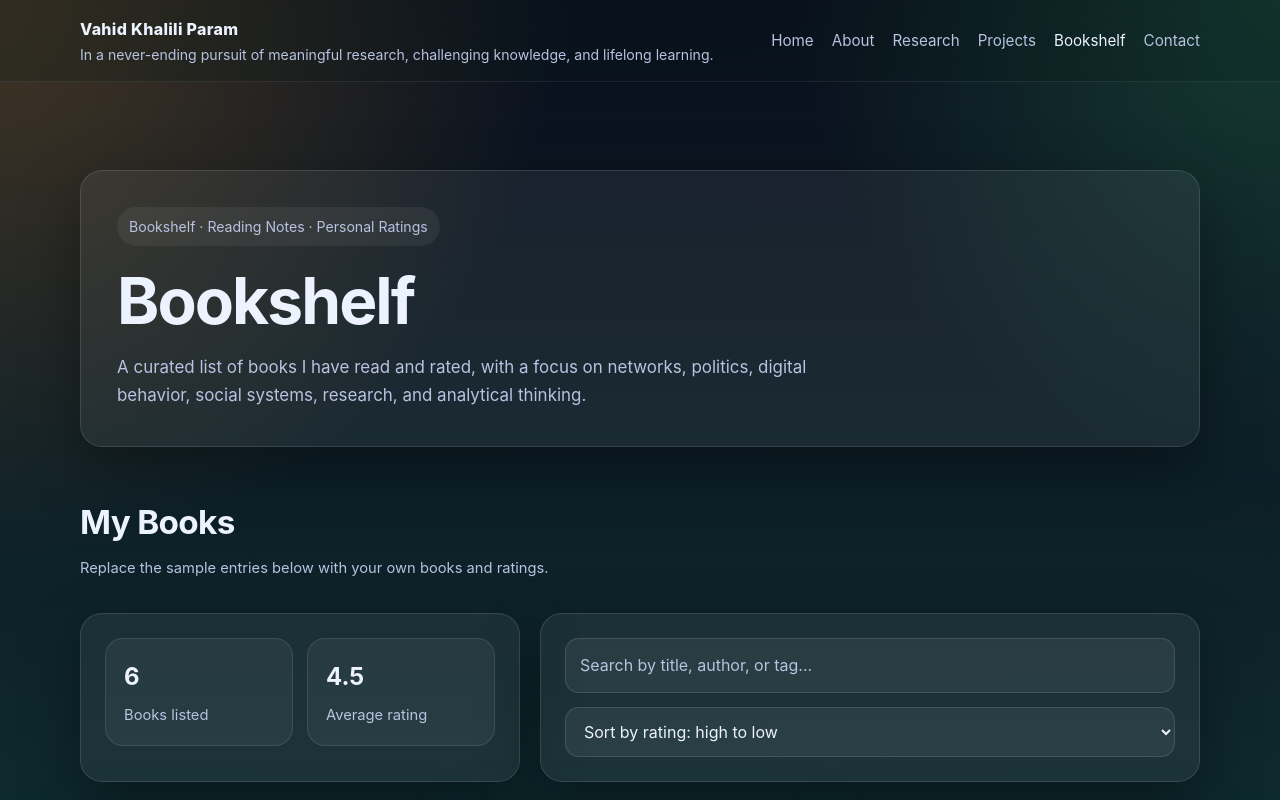
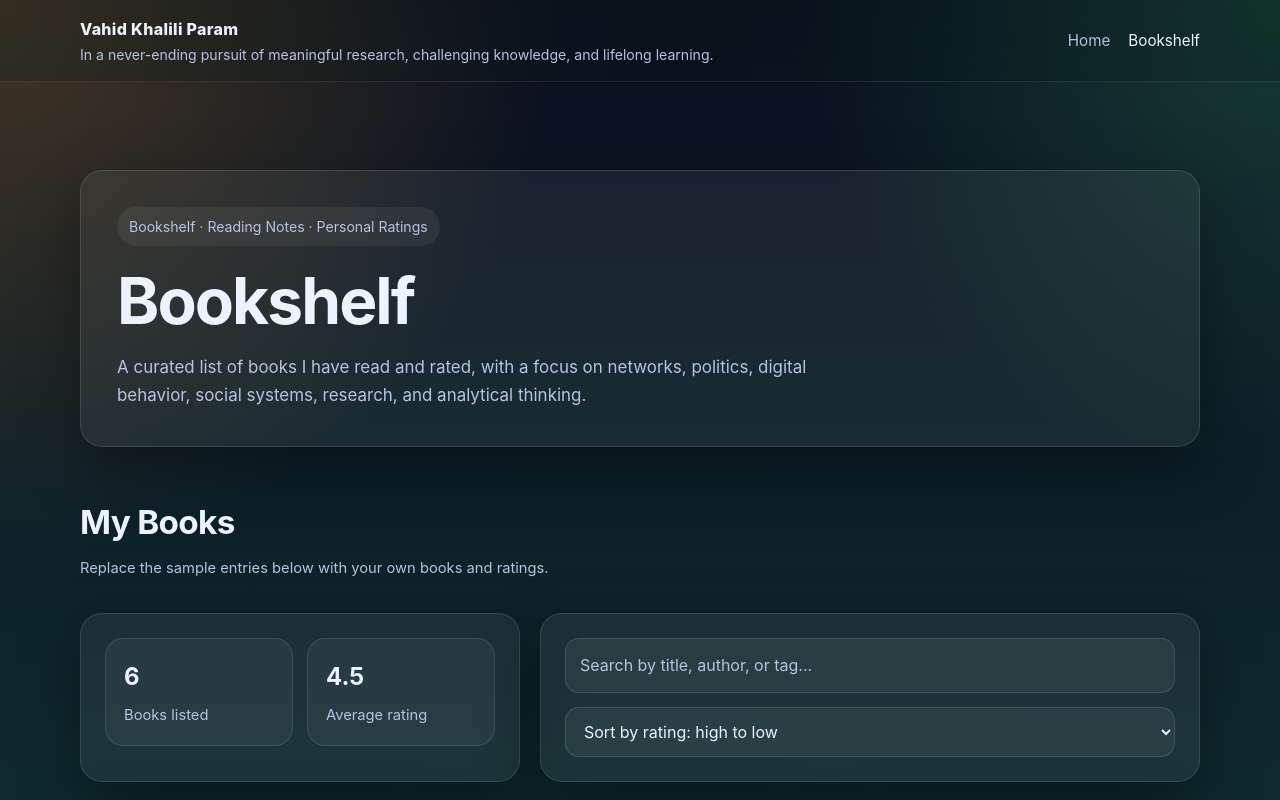
Before and after one commit to vahidparam/vahidparam.github.io, a plain HTML site: page bookshelf/index.html in a window 1280 px wide. Shown: the top 800 px of the page. Drawn offline with Linux system fonts and the light colour scheme.

Commit message:
Update navigation links and refine brand description for clarity

```diff
--- a/bookshelf/index.html
+++ b/bookshelf/index.html
@@ -355,11 +355,8 @@
 
       <nav class="nav-links">
         <a href="../">Home</a>
-        <a href="../#about">About</a>
-        <a href="../#research">Research</a>
-        <a href="../#projects">Projects</a>
         <a href="./" class="active">Bookshelf</a>
-        <a href="../#contact">Contact</a>
+
       </nav>
     </div>
   </header>
```
Also changed, not shown: index.html (+1 -1 lines).
